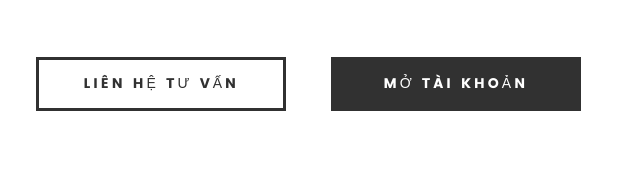
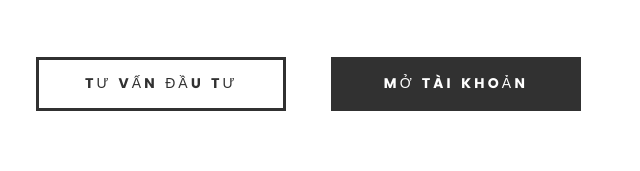
Before and after one commit to nmtoan251998/contact-point, a plain HTML site: page index.html in a window 1280 px wide. Shown: the part 1325-1496 px from the top of the page, 330-970 px from the left. Drawn offline with Linux system fonts and the light colour scheme; files whose address does not match are found by name.

Commit message:
tu van dau tu

```diff
--- a/index.html
+++ b/index.html
@@ -119,7 +119,7 @@
 
 	<div class="row button-section">
 		<div class="col-twelve">
-			<a href="#contact" title="Liên hệ" class="button stroke smoothscroll">Liên hệ tư vấn</a>
+			<a href="#contact" title="Liên hệ" class="button stroke smoothscroll">Tư vấn đầu tư</a>
 			<a target="_blank" href="https://www.masvn.com/register?utm_source=Homepage&utm_medium=Button-header&staffId=sv00981" title="Mở tk" class="button button-primary">Mở tài khoản</a>
 		</div>
 	</div>
```
